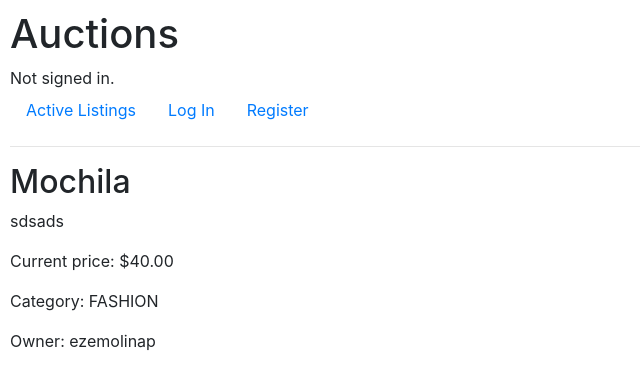
After one commit to Ezemol/commerce-project, a Django app: page /listing/1/ in a window 1280 px wide. The commit adds this page. Shown: the top 390 px of the page, without its empty margins (0-640 px from the left). Run offline with Django 3.2, Linux system fonts and the light colour scheme; data comes from the database, SQL or seed files in the repository; both versions use the stored data as it was after the commit; some libraries are stand-ins or nearby versions.

Commit message:
Podes entrar a cada subasta individual

```diff
--- a/commerce/auctions/templates/auctions/create_listing.html
+++ b/commerce/auctions/templates/auctions/create_listing.html
@@ -3,7 +3,7 @@
 {% block body %}
 <h1>Create your Listing</h1>
 <div>
-    <form action="{% url 'create_listing' %}" method="post">
+    <form action="{% url 'auctions:create_listing' %}" method="post">
         {% csrf_token %}
         {{ form.as_p }}
         <div>
--- a/commerce/auctions/templates/auctions/index.html
+++ b/commerce/auctions/templates/auctions/index.html
@@ -7,7 +7,9 @@
         <ul>
             {% for listing in listings %}
                 <li>
-                    <h3>{{ listing.title }}</h3>
+                    <a href="{% url 'auctions:listing_detail' listing.id %}" method="post">
+                        <h3>{{ listing.title }}</h3>
+                    </a>
                     <p>{{ listing.description }}</p>
                     <p>Price: ${{ listing.starting_bid }}</p>
                     {% if listing.image_url %}
--- a/commerce/auctions/templates/auctions/layout.html
+++ b/commerce/auctions/templates/auctions/layout.html
@@ -18,20 +18,20 @@
         </div>
         <ul class="nav">
             <li class="nav-item">
-                <a class="nav-link" href="{% url 'index' %}">Active Listings</a>
+                <a class="nav-link" href="{% url 'auctions:index' %}">Active Listings</a>
             </li>
             {% if user.is_authenticated %}
                 <li class="nav-item">
-                    <a class="nav-link" href="{% url 'logout' %}">Log Out</a>
+                    <a class="nav-link" href="{% url 'auctions:logout' %}">Log Out</a>
                 </li class="nav-item">
-                    <a class="nav-link" href="{% url 'create_listing' %}">Create Listing</a>
+                    <a class="nav-link" href="{% url 'auctions:create_listing' %}">Create Listing</a>
                 </li>
             {% else %}
                 <li class="nav-item">
-                    <a class="nav-link" href="{% url 'login' %}">Log In</a>
+                    <a class="nav-link" href="{% url 'auctions:login' %}">Log In</a>
                 </li>
                 <li class="nav-item">
-                    <a class="nav-link" href="{% url 'register' %}">Register</a>
+                    <a class="nav-link" href="{% url 'auctions:register' %}">Register</a>
                 </li>
             {% endif %}
         </ul>
--- /dev/null
+++ b/commerce/auctions/templates/auctions/listing_detail.html
@@ -0,0 +1,12 @@
+{% extends "auctions/layout.html" %}
+
+{% block body %}
+    <h2>{{ listing.title }}</h2>
+    <p>{{ listing.description }}</p>
+    <p>Current price: ${{ listing.starting_bid }}</p>
+    {% if listing.image_url %}
+        <img src="{{ listing.image_url }}" alt="{{ listing.title }}">
+        {% endif %}
+        <p>Category: {{ listing.category }}</p>
+        <p>Owner: {{ listing.owner.username }}</p>
+{% endblock %}
--- a/commerce/auctions/templates/auctions/login.html
+++ b/commerce/auctions/templates/auctions/login.html
@@ -8,7 +8,7 @@
         <div>{{ message }}</div>
     {% endif %}
 
-    <form action="{% url 'login' %}" method="post">
+    <form action="{% url 'auctions:login' %}" method="post">
         {% csrf_token %}
         <div class="form-group">
             <input autofocus class="form-control" type="text" name="username" placeholder="Username">
@@ -19,6 +19,6 @@
         <input class="btn btn-primary" type="submit" value="Login">
     </form>
 
-    Don't have an account? <a href="{% url 'register' %}">Register here.</a>
+    Don't have an account? <a href="{% url 'auctions:register' %}">Register here.</a>
 
 {% endblock %}
--- a/commerce/auctions/templates/auctions/register.html
+++ b/commerce/auctions/templates/auctions/register.html
@@ -8,7 +8,7 @@
         <div>{{ message }}</div>
     {% endif %}
 
-    <form action="{% url 'register' %}" method="post">
+    <form action="{% url 'auctions:register' %}" method="post">
         {% csrf_token %}
         <div class="form-group">
             <input class="form-control" autofocus type="text" name="username" placeholder="Username">
@@ -25,6 +25,6 @@
         <input class="btn btn-primary" type="submit" value="Register">
     </form>
 
-    Already have an account? <a href="{% url 'login' %}">Log In here.</a>
+    Already have an account? <a href="{% url 'auctions:login' %}">Log In here.</a>
 
 {% endblock %}
--- a/commerce/auctions/urls.py
+++ b/commerce/auctions/urls.py
@@ -1,6 +1,8 @@
 from django.urls import path
 
 from . import views
+
+app_name = 'auctions'
 
 urlpatterns = [
     path("", views.index, name="index"),
@@ -8,4 +10,5 @@ urlpatterns = [
     path("logout", views.logout_view, name="logout"),
     path("register", views.register, name="register"),
     path("create_listing", views.create_listing, name="create_listing"),
+    path("listing/<int:listing_id>/", views.listing_detail, name="listing_detail"),
 ]
--- a/commerce/auctions/views.py
+++ b/commerce/auctions/views.py
@@ -2,7 +2,7 @@ from django.contrib.auth import authenticate, login, logout
 from django.contrib.auth.decorators import login_required
 from django.db import IntegrityError
 from django.http import HttpResponse, HttpResponseRedirect
-from django.shortcuts import render, redirect
+from django.shortcuts import render, redirect, get_object_or_404
 from django.urls import reverse
 from .forms import ListingForm
 from .models import User, AuctionListing
@@ -26,7 +26,7 @@ def login_view(request):
         # Check if authentication successful
         if user is not None:
             login(request, user)
-            return HttpResponseRedirect(reverse("index"))
+            return HttpResponseRedirect(reverse("auctions:index"))
         else:
             return render(request, "auctions/login.html", {
                 "message": "Invalid username and/or password."
@@ -37,7 +37,7 @@ def login_view(request):
 
 def logout_view(request):
     logout(request)
-    return HttpResponseRedirect(reverse("index"))
+    return HttpResponseRedirect(reverse("auctions:index"))
 
 
 def register(request):
@@ -75,10 +75,19 @@ def create_listing(request):
             listing.owner = request.user
             listing.is_active = True
             listing.save()
-            return redirect("index")
+            return redirect("auctions:index")
     else:
         form = ListingForm()  # Inicializa form para solicitudes GET
 
     return render(request, "auctions/create_listing.html", {
         "form": form
     })
+
+
+def listing_detail(request, listing_id):
+    if request.method == "GET":
+        listing = get_object_or_404(AuctionListing, id=listing_id)
+        return render(request, "auctions/listing_detail.html", {
+            "listing": listing
+        })
+    return render(request, "auctions/index.html")
```
Also changed, not shown: commerce/db.sqlite3.
